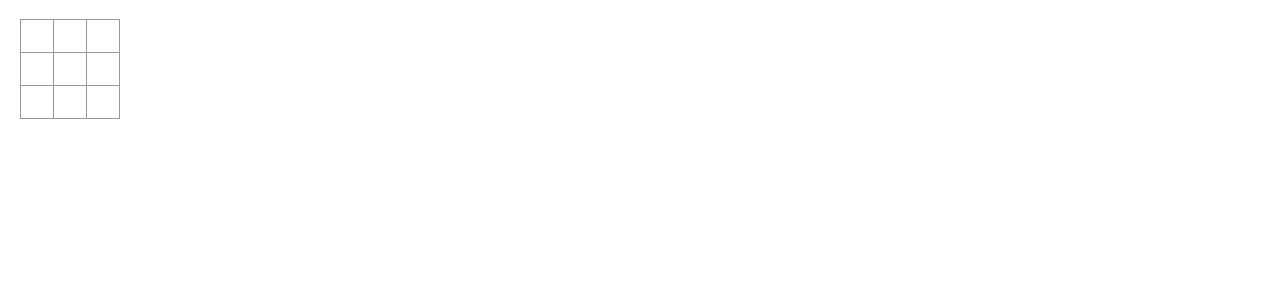
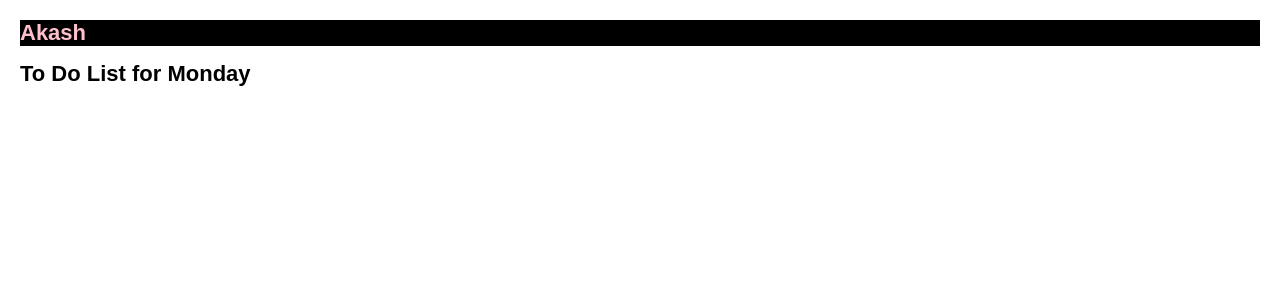
Before and after one commit to theakashsarkar/tic-tac-toe, a React (Vite) app: page / in a window 1280 px wide. Shown: the top 300 px of the page. Built offline with nearby package versions, Linux system fonts and the light colour scheme.

Commit message:
javascript in jsx with curly braces

```diff
--- a/src/App.jsx
+++ b/src/App.jsx
@@ -1,54 +1,37 @@
-import { useState } from "react";
-
-function Square({ value, onSquareClick }) {
-
-  return (
-      <button className="square"
-      onClick={onSquareClick}
-      >
-          {value}
-      </button>
+function Profile() {
+    return (
+        <img
+            src="https://i.imgur.com/MK3eW3As.jpg"
+            alt="Akash"
+        />
     )
 }
 
-export default function Board()
+const person = {
+    name : 'Akash',
+    theme: {
+        backgroundColor: 'black',
+        color: 'pink'
+    }
+}
+const today = new Date();
+
+function formDate(date) {
+    return new Intl.DateTimeFormat(
+        'en-US',
+        { weekday: "long"}
+    ).format(date)
+}
+
+export default function TodoList()
 {
-    const [xIsNext, setXIsNext] = useState(true);
-  const [square, setSquare] = useState(Array(9).fill(null));
+    return (
+        <>
+            <div style={person.theme}>
+                <h1>{ person.name }</h1>
+            </div>
+            <h1>To Do List for {formDate(today)}</h1>
+        </>
 
-  function handleClick(i) {
-      if (square[i])
-      {
-          return;
-      }
-      const nextSquares = square.slice();
-      if (xIsNext)
-      {
-          nextSquares[i] = 'x';
-      } else {
-          nextSquares[i] = '0'
-      }
-      setSquare(nextSquares);
-      setXIsNext(!xIsNext);
-  }
-  return (
-    <>
-      <div className="board-row">
-          <Square value={square[0]} onSquareClick={() => handleClick(0)}/>
-          <Square value={square[1]} onSquareClick={() => handleClick(1)}/>
-          <Square value={square[2]} onSquareClick={() => handleClick(2)}/>
-      </div>
-      <div className="board-row">
-          <Square value={square[3]} onSquareClick={() => handleClick(3)}/>
-          <Square value={square[4]} onSquareClick={() => handleClick(4)}/>
-          <Square value={square[5]} onSquareClick={() => handleClick(5)}/>
-      </div>
-      <div className="board-row">
-          <Square value={square[6]} onSquareClick={() => handleClick(6)}/>
-          <Square value={square[7]} onSquareClick={() => handleClick(7)}/>
-          <Square value={square[8]} onSquareClick={() => handleClick(8)}/>
-      </div>
-
-    </>
-  )
+    )
 }
--- /dev/null
+++ b/src/utils.js
@@ -0,0 +1,5 @@
+export default getImageUrl(person, size = 's') {
+    return (
+      'https://i.imgur.com/' + preson.imageID + size + '.jpg'
+    );
+}
```
Also changed, not shown: src/Gallery.jsx (added).
